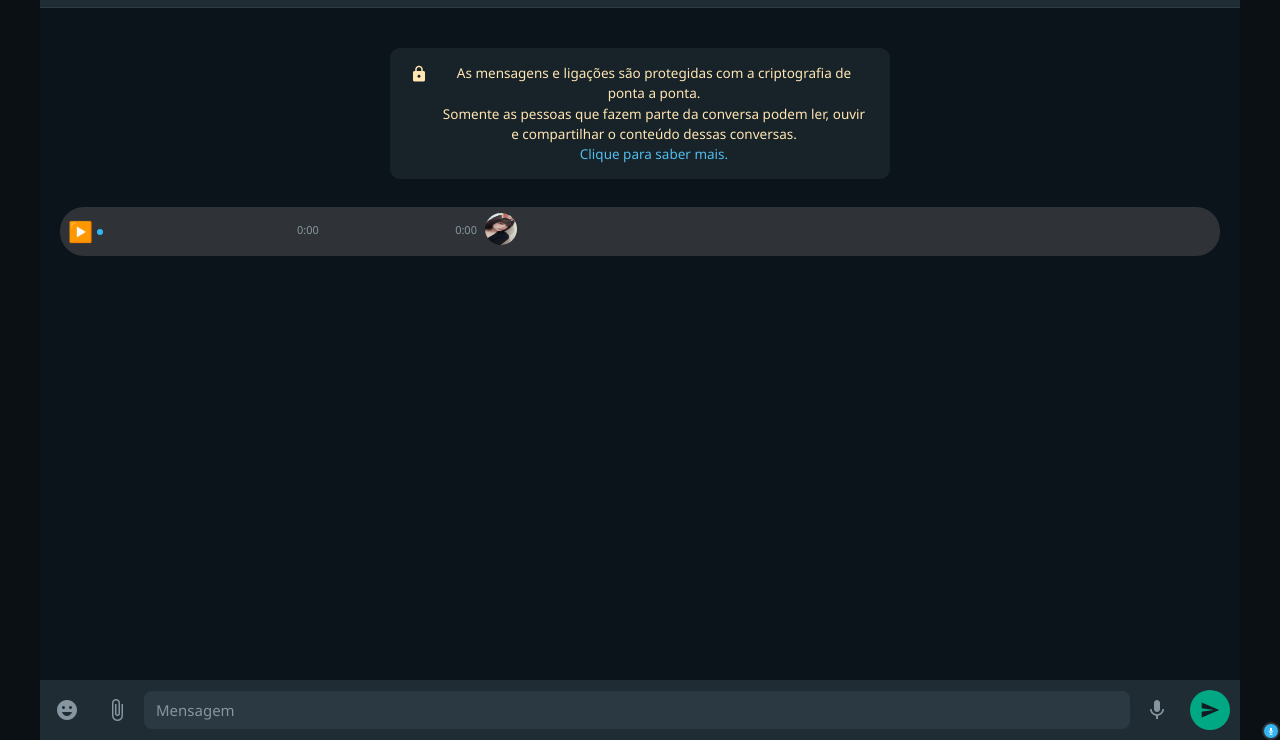
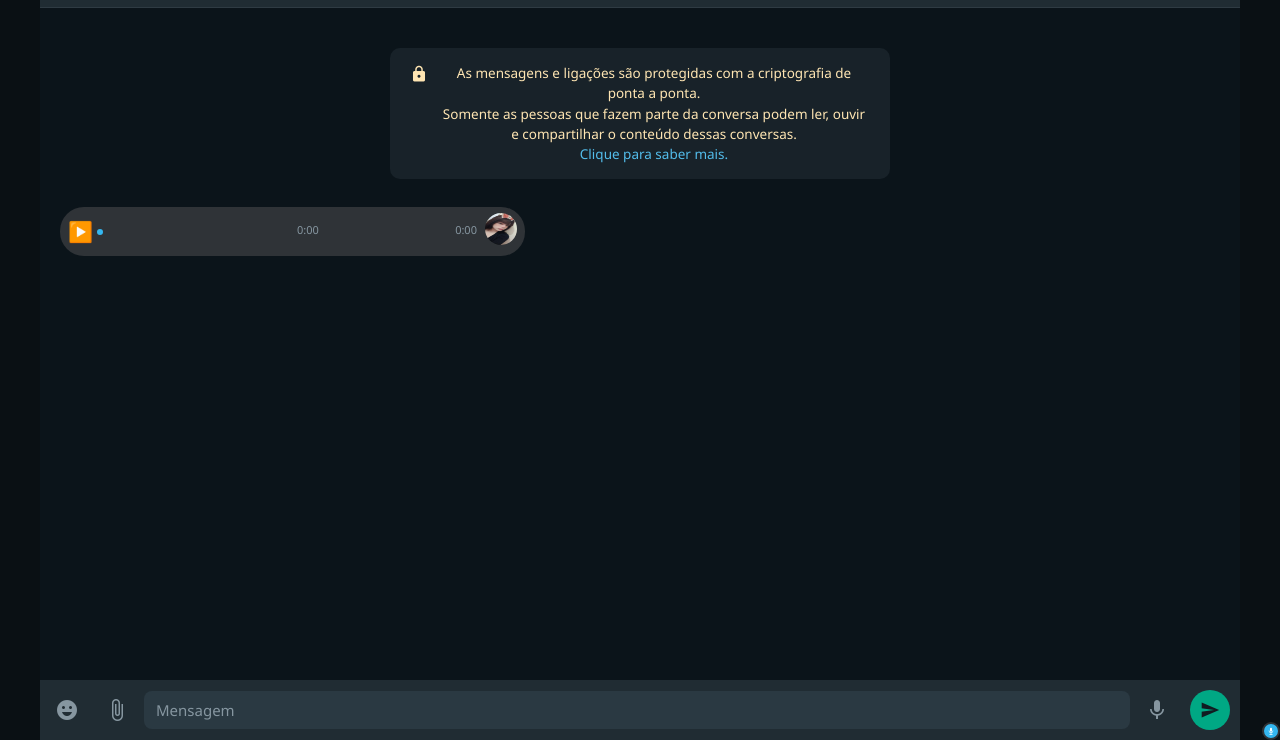
Before and after one commit to gustavo123123131/proxy-elevenlabs, a website: page public/index.html in a window 1280 px wide. Shown: the part 60-800 px from the top of the page. Drawn offline with Linux system fonts and the light colour scheme; no server answers.

```diff
--- a/public/style.css
+++ b/public/style.css
@@ -322,20 +322,22 @@
   }
 
   /* bolha igual WhatsApp */
-.audio-message {
-    display: inline-flex;
+  .audio-message {
+    display: inline-flex;       /* para encolher ao conteúdo */
+    width: fit-content;         /* shrink‑wrap */
     align-items: center;
     background: #2f3337;
     border-radius: 24px;
     padding: 6px 8px;
     gap: 8px;
+    margin: 8px 0;              /* espaço só acima/abaixo */
   }
 
   /* botão ▶️ */
   .play-button {
     border: none;
     background: none;
-    color: #00A884;
+    color: #acacac;
     font-size: 20px;
     cursor: pointer;
   }
```
